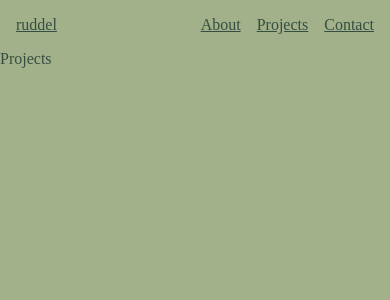
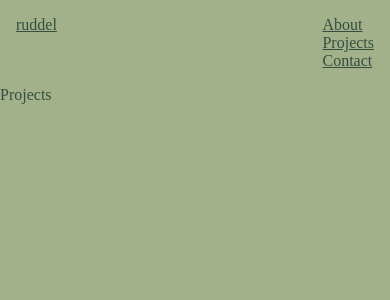
Before and after one commit to ruddelbenito/ruddelca, a Next.js app: page /projects in a window 390 px wide. Shown: the top 300 px of the page. Built offline with nearby package versions, Linux system fonts and the light colour scheme.

Commit message:
Started nav responsiveness

```diff
--- a/src/styles/nav.module.scss
+++ b/src/styles/nav.module.scss
@@ -4,7 +4,18 @@
     width: 100%;
     justify-content: space-between;
 
-    .pagelinks a:nth-child(2) {
-        margin: 0 1rem;
+    .pagelinks {
+        display: flex;
+        flex-direction: column;
     }
 }
+
+@media only screen and (min-width: 500px) {
+    .pagelinks {
+        display: block !important;
+
+        a:nth-child(2) {
+            margin: 0 1rem;
+        }
+    }
+}
```
